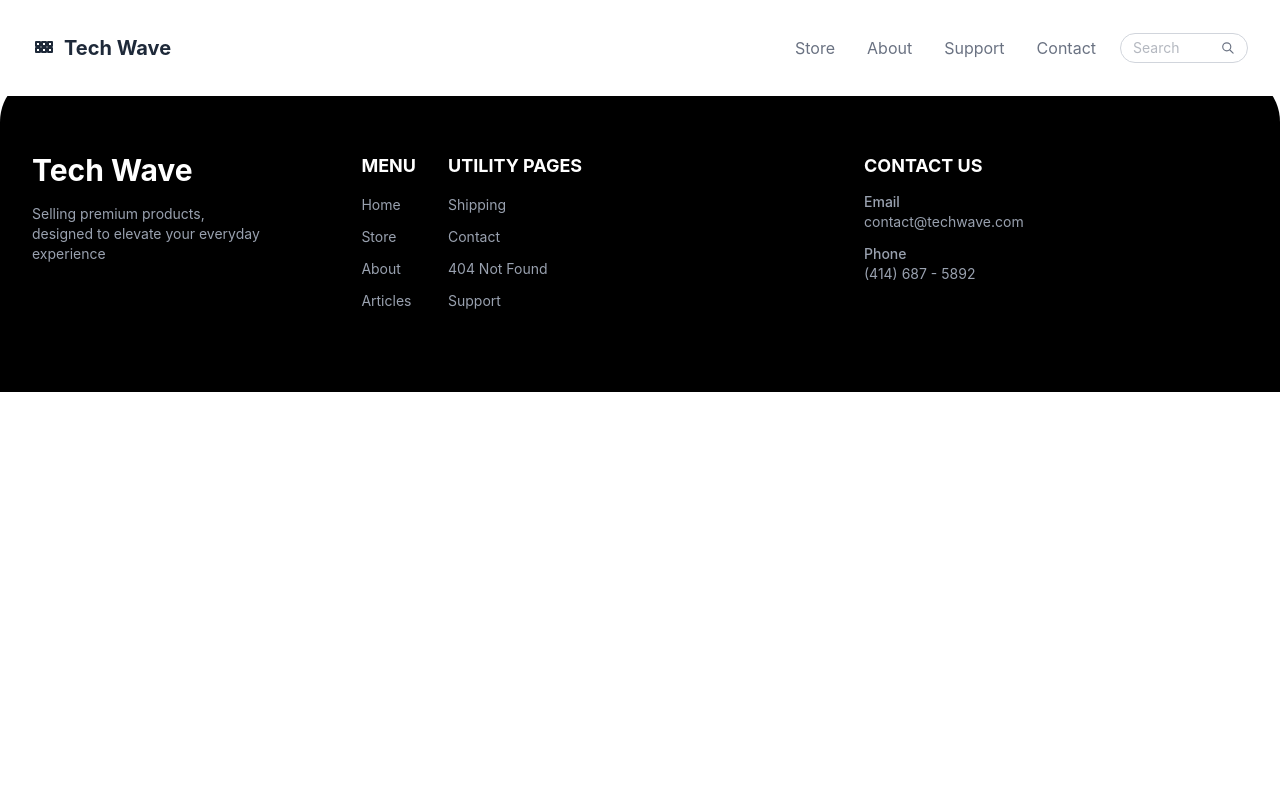
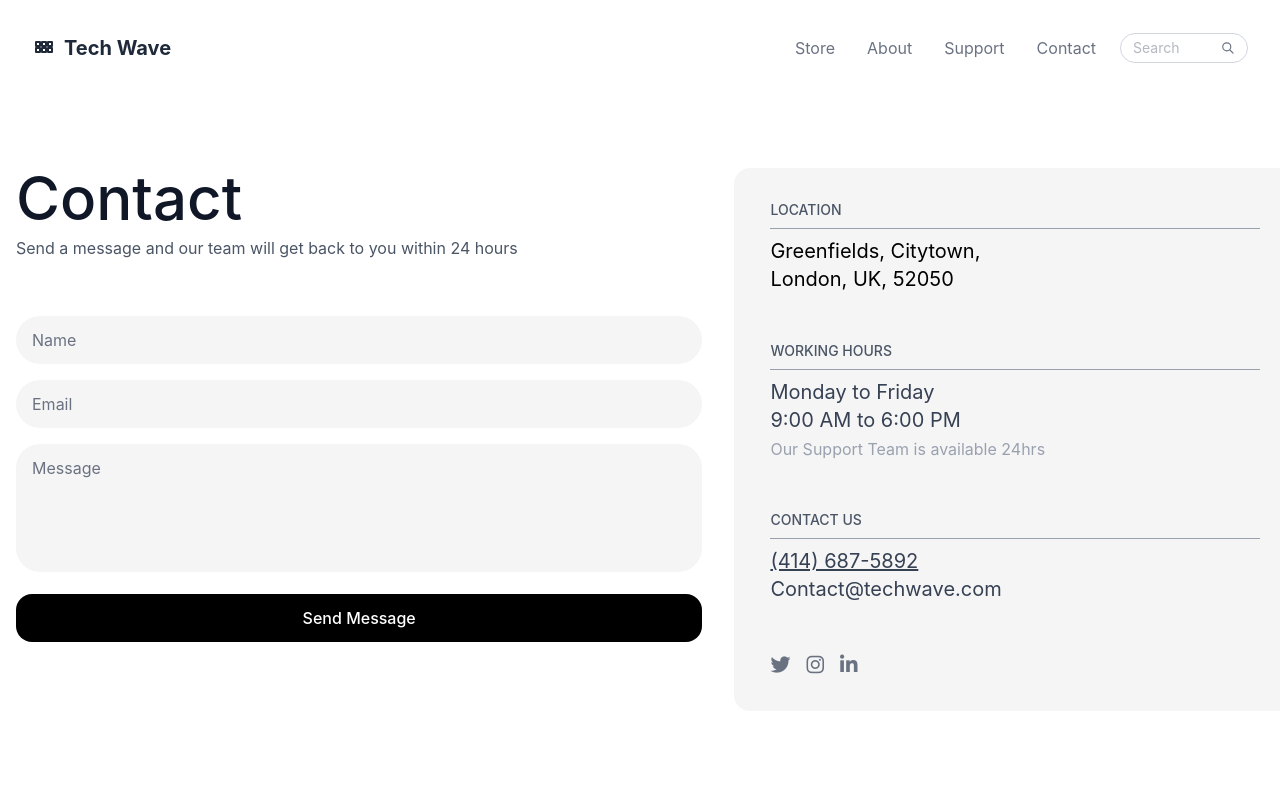
Before and after one commit to HamzaAsif159/tech-wave, a React (Vite) app: page / in a window 1280 px wide. Shown: the top 800 px of the page. Built offline with nearby package versions, Linux system fonts and the light colour scheme; the HTML template or start-up script is replaced by a standard one; a web font is replaced by a local one.

Commit message:
add temporary navigation

```diff
--- a/src/App.jsx
+++ b/src/App.jsx
@@ -11,7 +11,7 @@ export default function App() {
       <div>
         <Navbar />
         <Routes>
-          <Route exact path="/contact" element={<Contact />} />
+          <Route exact path="/" element={<Contact />} />
           <Route exact path="/support" element={<FAQ />} />
         </Routes>
         <Footer />
```
